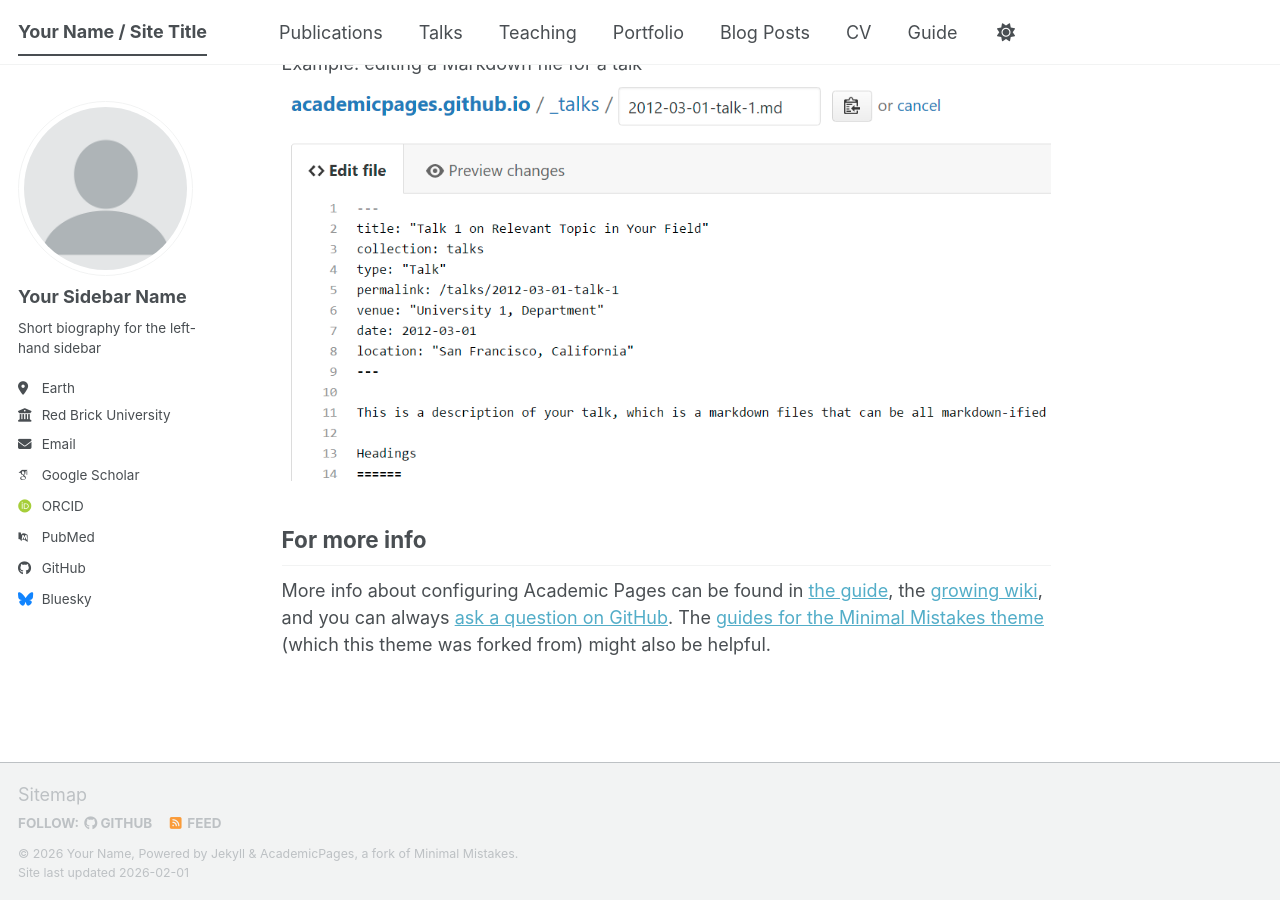
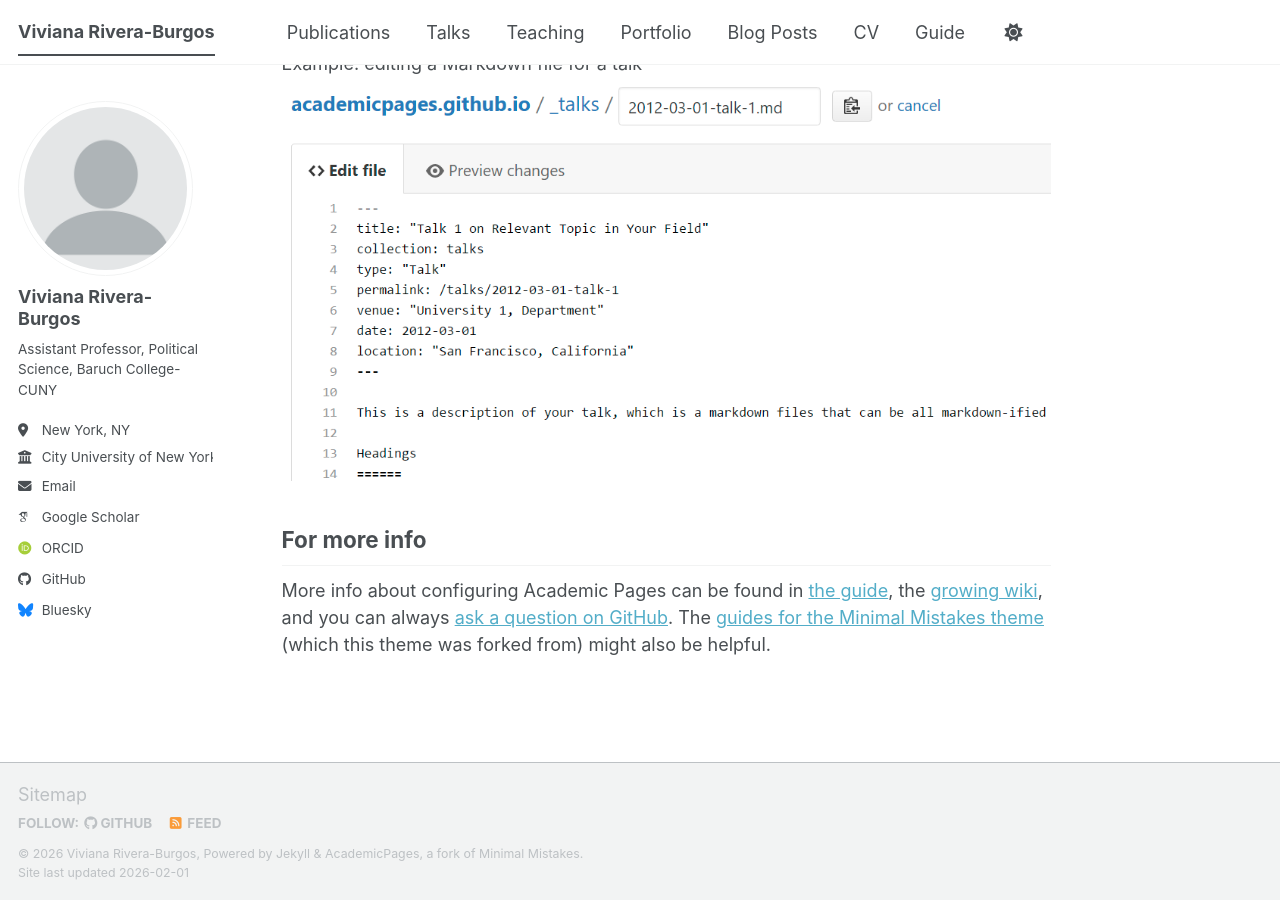
Before and after one commit to vivi-rivera/vivi-rivera.github.io, a Jekyll site: the page built from _pages/about.md, in a window 1280 px wide and 900 px high, scrolled down 2720 px. Built offline with Jekyll 4.4.1, drawn with Linux system fonts in a browser that asks for light colours; some web fonts are replaced; a script bundle is joined from its source files by our own code; library files that are not in the unit come from our copies.

Commit message:
Update _config.yml

```diff
--- a/_config.yml
+++ b/_config.yml
@@ -9,14 +9,14 @@
 # Basic Site Settings
 locale                   : "en-US"
 site_theme               : "default" # The available themes options are "default", "air", "sunrise", "mint", "dirt" and "contrast"
-title                    : "Your Name / Site Title"
+title                    : "Viviana Rivera-Burgos"
 title_separator          : "-"
-name                     : &name "Your Name"
-description              : &description "Your Name's academic portfolio"   # Update this with a general description of your site, this is the default if not overridden by a page
-url                      : https://academicpages.github.io # The base hostname & protocol for your site e.g. "https://[your GitHub username].github.io",
+name                     : &name "Viviana Rivera-Burgos"
+description              : &description "Personal academic website"   # Update this with a general description of your site, this is the default if not overridden by a page
+url                      : "https://vivi-rivera.github.io" # The base hostname & protocol for your site e.g. "https://[your GitHub username].github.io",
                                                            # or if you already have some other page hosted on Github then use "https://[your GitHub username].github.io/[Your Repo Name]"
 baseurl                  : "" # the subpath of your site, e.g. "/blog"
-repository               : "academicpages/academicpages.github.io"
+repository               : "vivi-rivera/vivi-rivera.github.io"
 
 # Site Author - The following control what appear as part of the author content on the side bar.
 #               If a field is blank the icon and link will not appear, otherwise it will be shown.
@@ -24,24 +24,24 @@ repository               : "academicpages/academicpages.github.io"
 author:
   # Biographic information
   avatar           : "profile.png"
-  name             : "Your Sidebar Name"
+  name             : "Viviana Rivera-Burgos"
   pronouns         : # example: "she/her"
-  bio              : "Short biography for the left-hand sidebar"
-  location         : "Earth"
-  employer         : "Red Brick University"
+  bio              : "Assistant Professor, Political Science, Baruch College-CUNY"
+  location         : "New York, NY"
+  employer         : "City University of New York"
   uri              : # URL
-  email            : "none@example.org"
+  email            : "viviana.rivera-burgos@baruch.cuny.edu"
 
   # Academic websites
   academia         : # URL
   arxiv            : # URL - Update with the correct link to your profile
-  googlescholar    : "https://scholar.google.com/citations?user=PS_CX0AAAAAJ"
+  googlescholar    : "https://scholar.google.com/citations?user=H1DjHBAAAAAJ&hl"
   inspire-hep      : # URL
   impactstory      : # URL
-  orcid            : "https://orcid.org/yourorcidurl"
+  orcid            : "https://orcid.org/0000-0001-8067-1274"
   semantic         : # URL
   ssrn             : # URL
-  pubmed           : "https://www.ncbi.nlm.nih.gov/pubmed/?term=john+snow"
+  pubmed           : # URL
   researchgate     : # URL
   scopus           : # URL
   zotero           : # URL
@@ -51,7 +51,7 @@ author:
   bitbucket        : # Username - Update with your username on the site
   codepen          : # Username
   dribbble         : # Username
-  github           : "academicpages"
+  github           : "vivi-rivera"
   kaggle           : # Username
   stackoverflow    : # User number or user number and name (i.e., use "1" or "1/jeff-atwood")
 
```
